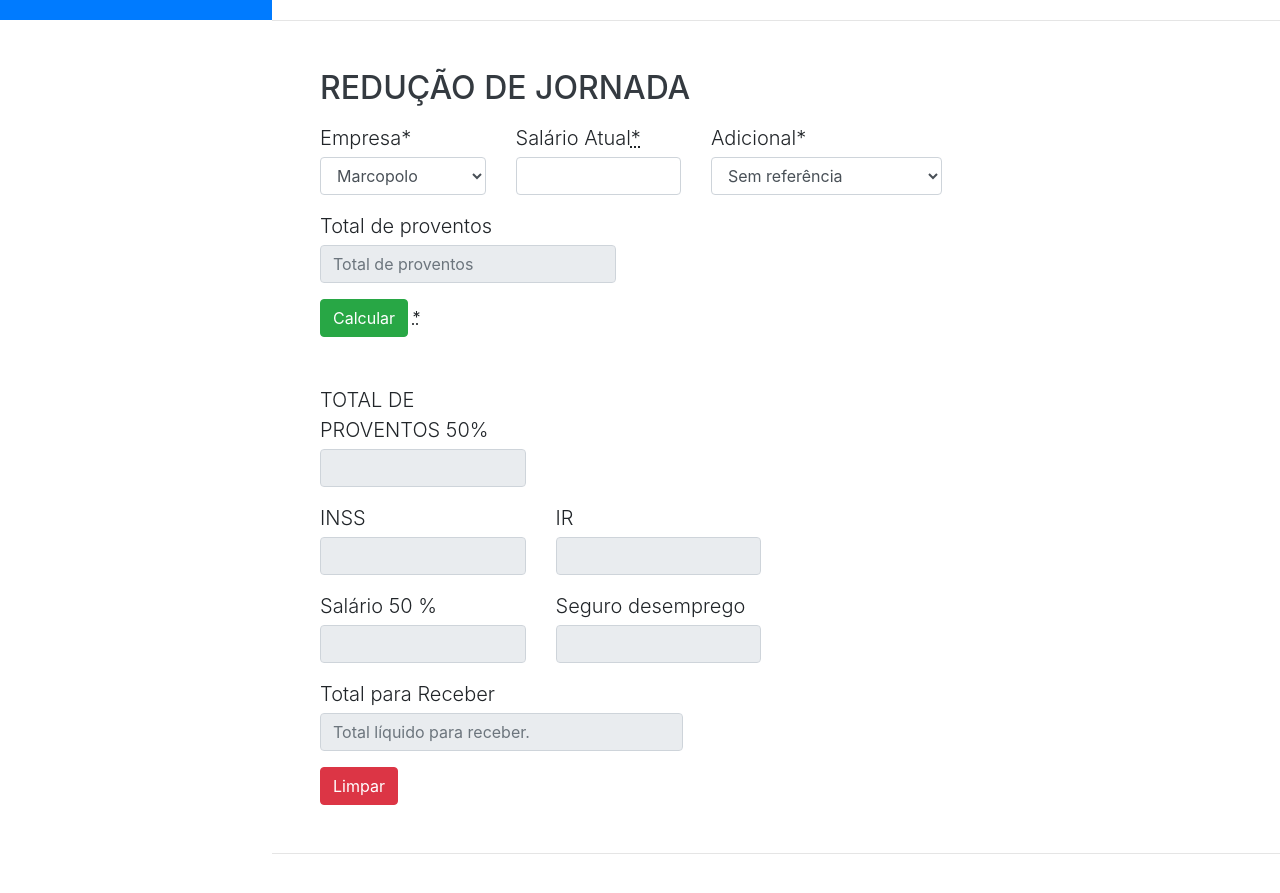
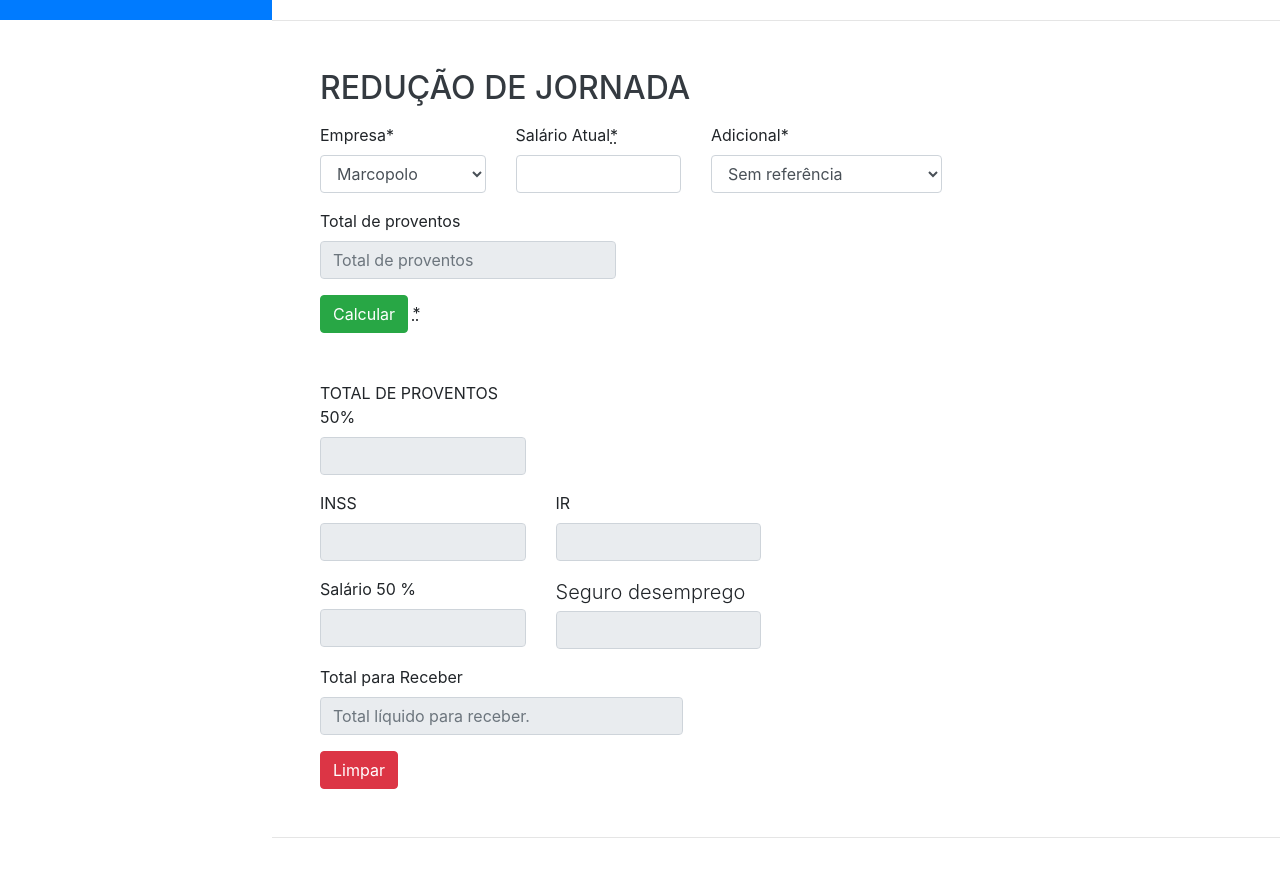
Before and after one commit to MatheusCbrl/MarcoReducao, a website with bundled scripts: page index.html in a window 1280 px wide. Shown: the part 780-1673 px from the top of the page. Built offline with nearby package versions, Linux system fonts and the light colour scheme; a web font is replaced by a local one.

Commit message:
Update index.html

```diff
--- a/index.html
+++ b/index.html
@@ -320,7 +320,7 @@ var calc = function(){
           <form onsubmit="calc();">
           <div class="row">
             <div class="form-group col-md-3">
-              <Label class="lead mb-1" for="requisitante">Empresa<span class="fs-color-danger">*</span></Label>
+              <Label for="requisitante">Empresa<span class="fs-color-danger">*</span></Label>
               <select name="empresa" id="empresa01" class="form-control">
                 <optgroup label="selecione sua Empresa">
                   <option value="1045" id="ins1">Marcopolo</option>
@@ -330,11 +330,11 @@ var calc = function(){
               </select>
             </div>
             <div class="form-group col-md-3">
-              <Label class="lead mb-1" for="requisitante">Salário Atual<abbr title="Aqui deve somar ao seu salário o adicional noturno e adicional por tempo de trabalho se tiverem.">*</abbr></Label>
+              <Label for="requisitante">Salário Atual<abbr title="Aqui deve somar ao seu salário o adicional noturno e adicional por tempo de trabalho se tiverem.">*</abbr></Label>
               <input type="number"  id="sal" class="form-control"/>
             </div>
             <div class="form-group col-md-4">
-              <Label class="lead mb-1" for="requisitante">Adicional<span class="fs-color-danger">*</span></Label>
+              <Label for="requisitante">Adicional<span class="fs-color-danger">*</span></Label>
               <select name="adicional" id="adicional01" class="form-control">
                 <optgroup label="Não se Aplica">
                   <option value="1">Sem referência</option>
@@ -351,7 +351,7 @@ var calc = function(){
           </div>
           <div class="row">
             <div class="form-group col-md-5">
-              <Label class="lead mb-1" for="requisitante">Total de proventos</Label>
+              <Label for="requisitante">Total de proventos</Label>
               <input class="form-control" id="totalprov01" type="number" value= " " placeholder="Total de proventos" disabled>
             </div>
           </div>
@@ -363,25 +363,25 @@ var calc = function(){
 
           <div class="row">
             <div class="form-group col-md-3">
-              <Label class="lead mb-1" for="requisitante">TOTAL DE PROVENTOS 50%</Label>
+              <Label for="requisitante">TOTAL DE PROVENTOS 50%</Label>
               <input class="form-control" id="totalprov50" type="number" value= " " disabled>
             </div>
           </div>
 
           <div class="row">
             <div class="form-group col-md-3">
-              <Label class="lead mb-1" for="requisitante">INSS</Label>
+              <Label for="requisitante">INSS</Label>
               <input class="form-control" id="totalinss" type="number" value= " " disabled>
             </div>
             <div class="form-group col-md-3">
-              <Label class="lead mb-1" for="requisitante">IR</Label>
+              <Label for="requisitante">IR</Label>
               <input class="form-control" id="totalir" type="number" value= " " disabled>
             </div>
           </div>
 
           <div class="row">
             <div class="form-group col-md-3">
-              <Label class="lead mb-1" for="requisitante">Salário 50 %</Label>
+              <Label for="requisitante">Salário 50 %</Label>
               <input class="form-control" id="totalajuda01" type="number" value= " " disabled>
             </div>
             <div class="form-group col-md-3">
@@ -391,7 +391,7 @@ var calc = function(){
           </div>
           <div class="row">
             <div class="form-group col-md-5">
-              <Label class="lead mb-1" for="requisitante">Total para Receber</Label>
+              <Label for="requisitante">Total para Receber</Label>
               <input class="form-control" id="totalrecebe01" type="number" value= " "  placeholder="Total líquido para receber." disabled>
             </div>
           </div>
```
